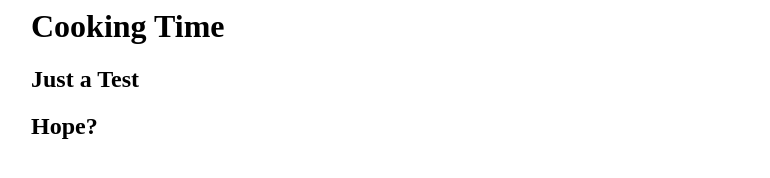
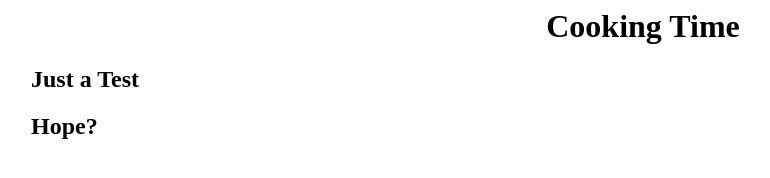
Before and after one commit to ToxicBurstXZ/toxicburstxzgithub.io, a plain HTML site: page index.html in a window 1280 px wide. Shown: the whole page, without its empty margins (17-787 px from the left). Drawn offline with Linux system fonts and the light colour scheme.

Commit message:
Update index.html

```diff
--- a/index.html
+++ b/index.html
@@ -1,6 +1,7 @@
 <html>
           <head>
-  <title>TEST DRIVE</title></title>
+  <title>Cooking Time</title></title>
+
 </head>
 <body>
 
@@ -8,7 +9,7 @@
 
 
 
-  <h1 class="Cooking">Cooking Time</h1>
+  <h1 class="Cooking"><center>Cooking Time</center></h1>
   <h2 class="cookingsentence">Just a Test</h2>
               <h2 class="aquasentence">Hope?</h2>
 
```
